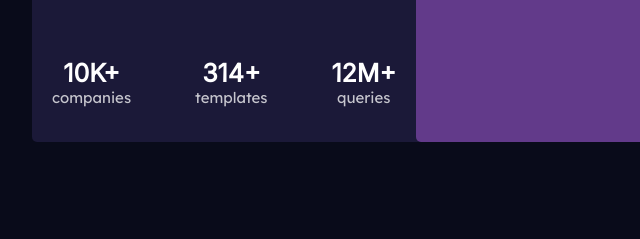
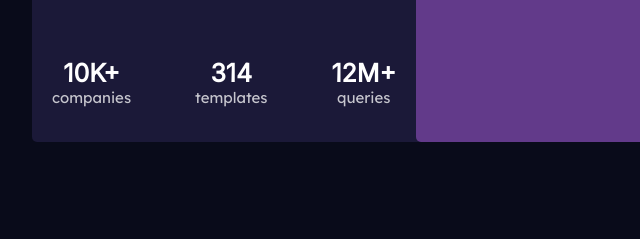
Before and after one commit to VaraSampath/FrontEndMentor, a plain HTML site: page index.html in a window 1280 px wide. Shown: the part 270-509 px from the top of the page, 224-864 px from the left. Drawn offline with Linux system fonts and the light colour scheme.

Commit message:
Update index.html

```diff
--- a/index.html
+++ b/index.html
@@ -38,7 +38,7 @@
           <p>companies</p>
         </div>
         <div>
-          <span>314+</span>
+          <span>314</span>
           <p>templates</p>
         </div>
         <div>
```
